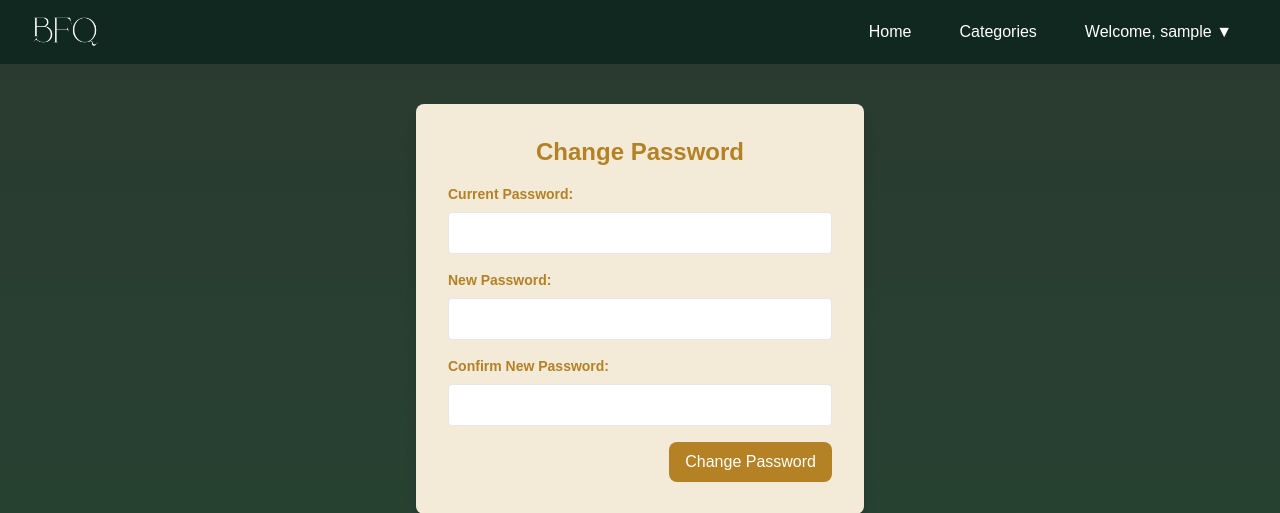
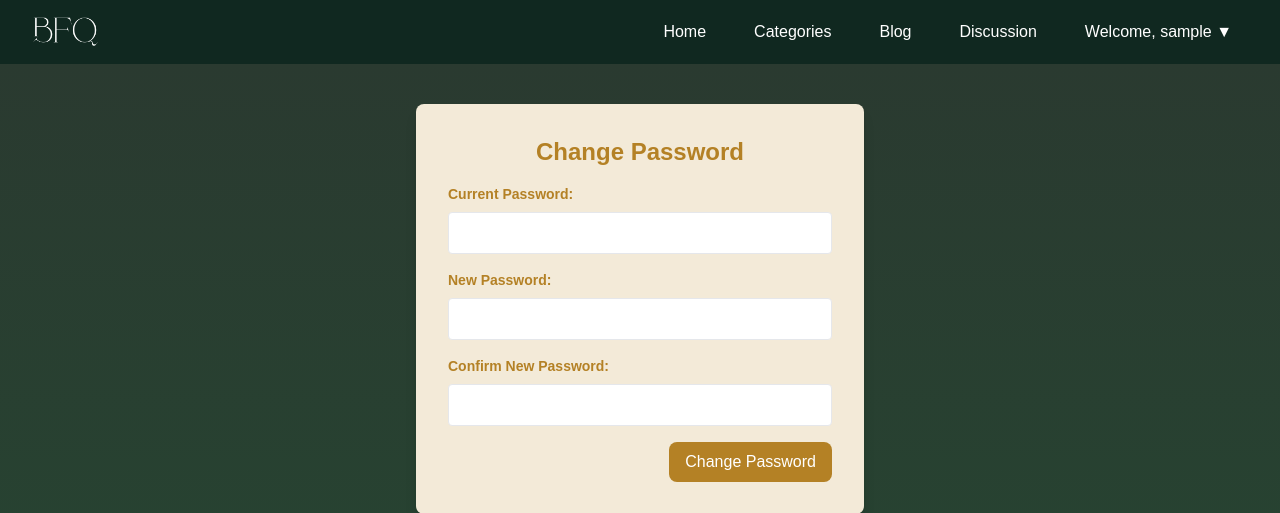
Before and after one commit to pbp24-f09/bfq, a Django app: page /change-password/ in a window 1280 px wide. Shown: the top 513 px of the page. Run offline with Django 5.2, Linux system fonts and the light colour scheme; the visitor is signed in with stand-in values (Sample User, id 1); some libraries are stand-ins or nearby versions; some web fonts are replaced.

Commit message:
Update navbar.html

```diff
--- a/templates/navbar.html
+++ b/templates/navbar.html
@@ -11,9 +11,13 @@
           {% if user.role == 'admin' %}
             <a href="{% url 'admin_dashboard' %}" class="nav-link">Home</a>
             <a href="{% url 'admin_dashboard' %}" class="nav-link">Categories</a>
+            <a href="{% url 'admin_dashboard' %}" class="nav-link">Blog</a>
+            <a href="{% url 'admin_dashboard' %}" class="nav-link">Discussion</a>
           {% elif user.role == 'customer' %}
-          <a href="{% url 'customer_dashboard' %}" class="nav-link">Home</a>
+            <a href="{% url 'customer_dashboard' %}" class="nav-link">Home</a>
             <a href="{% url 'customer_dashboard' %}" class="nav-link">Categories</a>
+            <a href="{% url 'customer_dashboard' %}" class="nav-link">Blog</a>
+            <a href="{% url 'customer_dashboard' %}" class="nav-link">Discussion</a>
           {% endif %}
 
           <!-- Menu Profile dan Logout dengan dropdown -->
```
